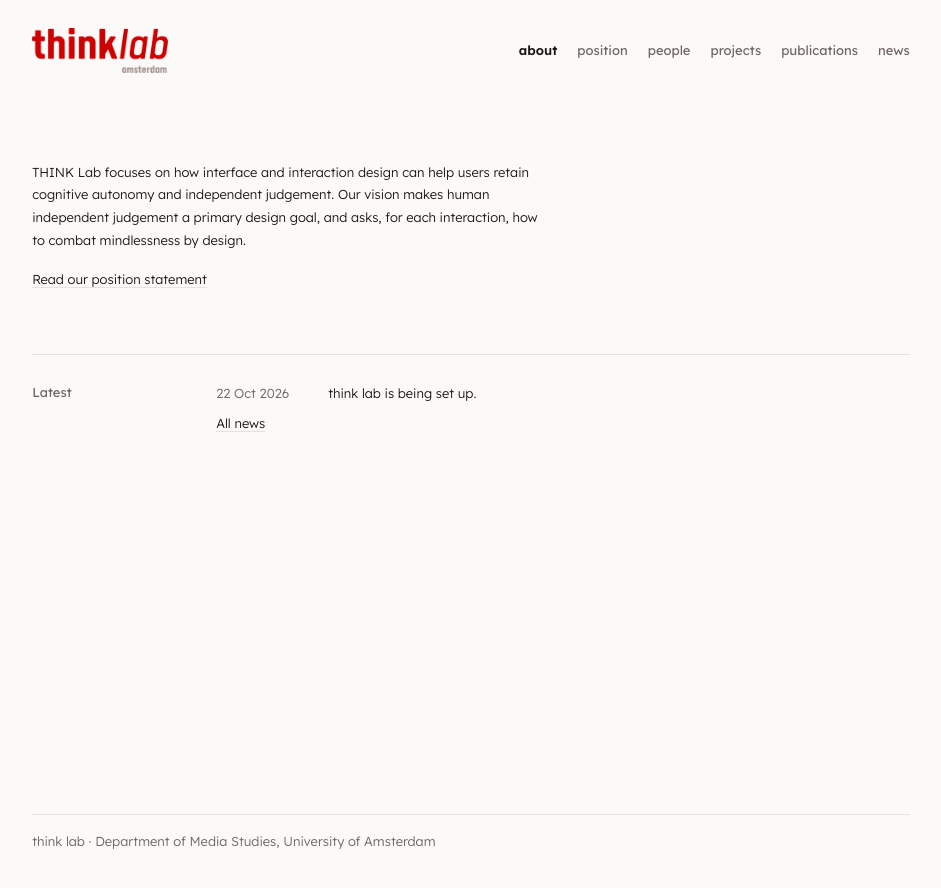
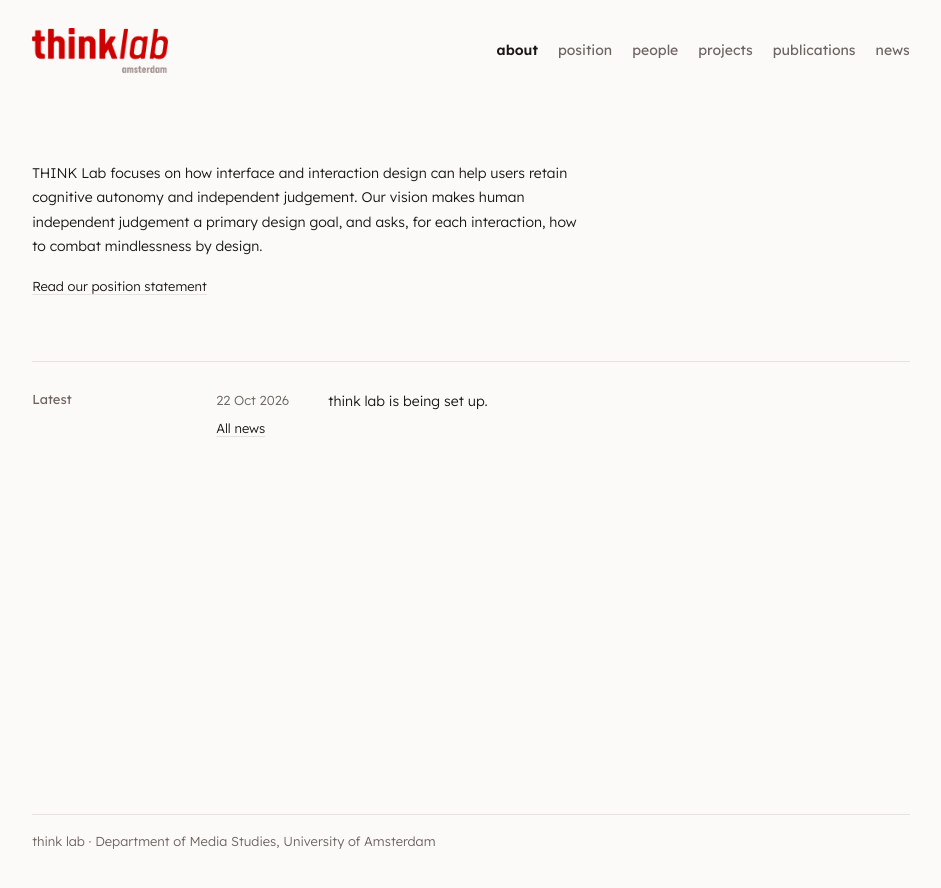
Before and after one commit to HLMQA/think, a Jekyll site: the page built from index.md, in a window 1280 px wide. Shown: the top 888 px of the page, without its empty margins (169-1110 px from the left). Built offline with Jekyll 4.4.1, drawn with Linux system fonts in a browser that asks for light colours.

Commit message:
One text size (14px) for menu and all running text
Co-Authored-By: Claude Opus 5.5 <noreply@anthropic.com>
Claude-Session: https://claude.ai/code/session_01TgR6aJ38HLEPLrkB6bpgPr

```diff
--- a/assets/css/site.css
+++ b/assets/css/site.css
@@ -1,4 +1,4 @@
-/* think lab. One family (Lexend, matching the wordmark). Type scale 13 / 16 / 20, spacing on an 8px rhythm. */
+/* think lab. One family (Lexend). Type scale 13 (labels, dates) / 14 (menu and all text) / 20 (page titles), spacing on an 8px rhythm. */
 :root {
   --bg: #fbfaf9;
   --fg: #1a1716;
@@ -8,7 +8,7 @@
   --wm-filter: none;
   --font: "Lexend", "Helvetica Neue", Arial, sans-serif;
   --s-small: 13px;
-  --s-body: 16px;
+  --s-body: 14px;
   --s-lead: 20px;
   color-scheme: light;
 }
@@ -40,7 +40,7 @@ img { max-width: 100%; }
 /* Header */
 .nav { display: flex; flex-wrap: wrap; justify-content: space-between; align-items: center; gap: 12px 24px; }
 .wordmark { display: block; width: 136px; height: auto; filter: var(--wm-filter); }
-.nav-links { display: flex; flex-wrap: wrap; gap: 6px 20px; font-size: var(--s-small); font-weight: 400; }
+.nav-links { display: flex; flex-wrap: wrap; gap: 6px 20px; font-size: var(--s-body); font-weight: 400; }
 .nav-links a { color: var(--muted); text-decoration: none; }
 .nav-links a:hover, .nav-links a[aria-current="page"] { color: var(--fg); }
 .nav-links a[aria-current="page"] { font-weight: 600; }
@@ -48,7 +48,7 @@ img { max-width: 100%; }
 /* Page */
 .page { margin-top: 88px; flex: 1 0 auto; }
 .page-title { font-size: var(--s-lead); font-weight: 400; line-height: 1.4; margin-bottom: 48px; }
-.intro p { font-size: var(--s-small); font-weight: 300; line-height: 1.75; max-width: 40em; }
+.intro p { font-size: var(--s-body); font-weight: 300; line-height: 1.75; max-width: 40em; }
 .intro em { font-style: italic; }
 
 .row { display: grid; grid-template-columns: 160px minmax(0, 1fr); gap: 24px; border-top: 1px solid var(--rule); padding-top: 24px; margin-top: 64px; }
@@ -74,7 +74,7 @@ h3 { font-size: var(--s-body); font-weight: 600; line-height: 1.4; }
 .cards p { font-size: var(--s-small); color: var(--muted); line-height: 1.5; }
 
 /* News */
-.news-item { display: grid; grid-template-columns: 96px minmax(0, 1fr); gap: 16px; padding-block: 4px; font-size: var(--s-small); font-weight: 300; }
+.news-item { display: grid; grid-template-columns: 96px minmax(0, 1fr); gap: 16px; padding-block: 4px; font-size: var(--s-body); font-weight: 300; }
 .news-item time { font-size: var(--s-small); color: var(--muted); padding-top: 0; font-variant-numeric: tabular-nums; }
 .news-list { border-top: 1px solid var(--rule); padding-top: 14px; }
 
@@ -96,7 +96,7 @@ h3 { font-size: var(--s-body); font-weight: 600; line-height: 1.4; }
 
 /* Position statement */
 .intro p.more { margin-top: 16px; font-size: var(--s-small); }
-.statement { max-width: 36em; display: grid; gap: 20px; }
+.statement { max-width: 40em; display: grid; gap: 20px; }
 .statement .page-title { margin-bottom: 4px; }
 .statement header { margin-bottom: 20px; }
 .statement .subtitle { font-size: var(--s-small); color: var(--muted); }
```
